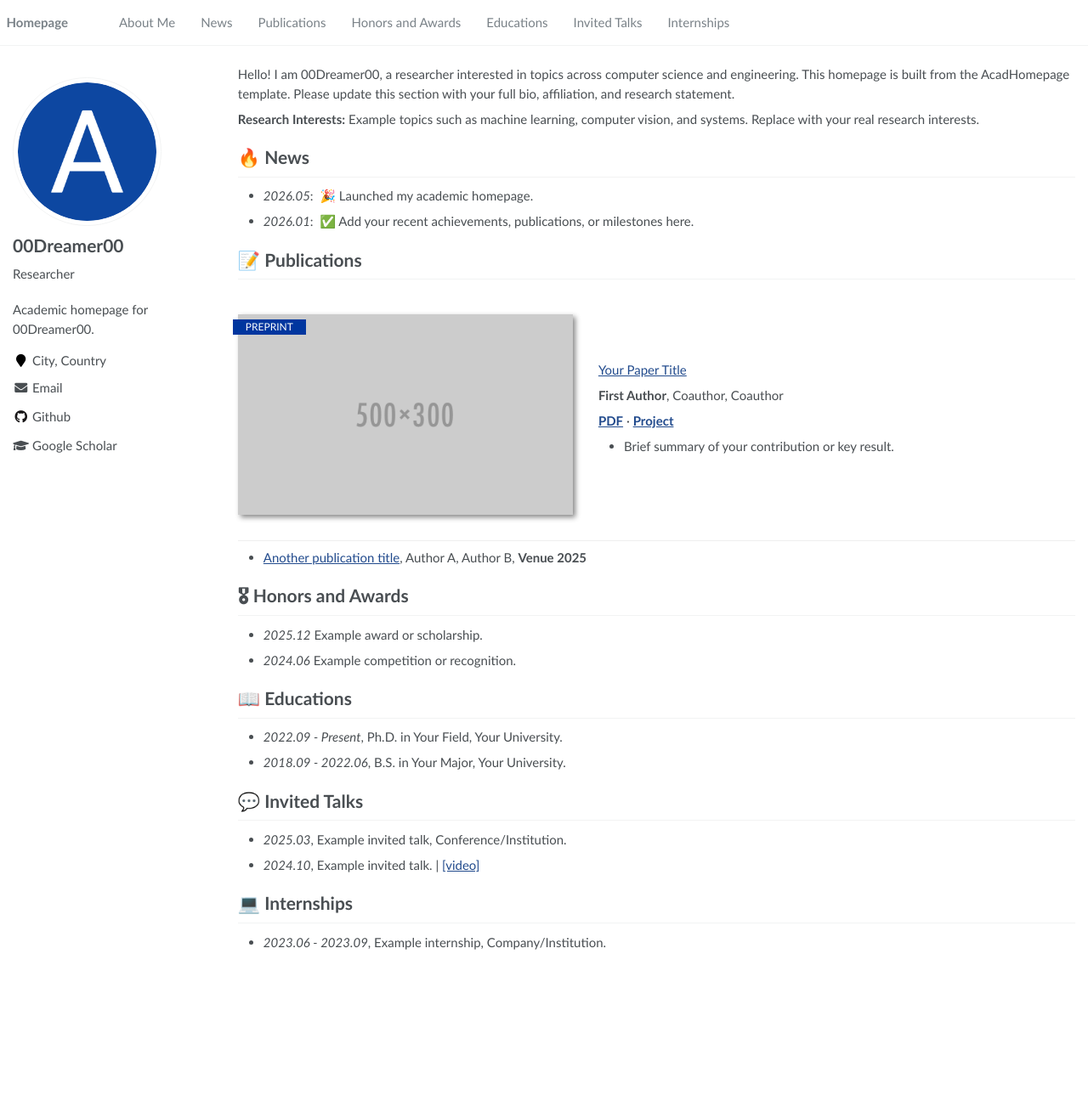
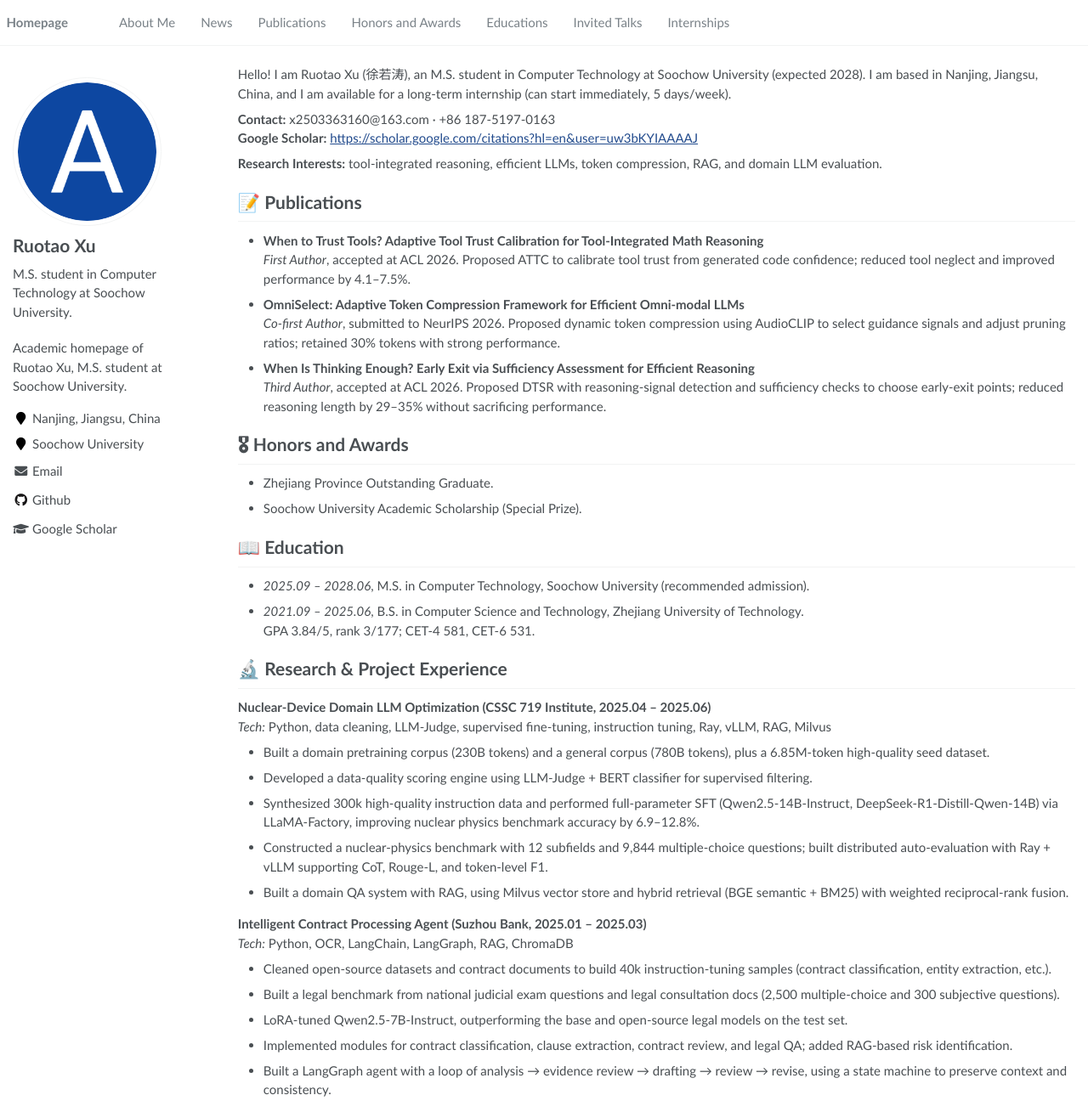
Before and after one commit to 00Dreamer00/00Dreamer00.github.io, a Jekyll site: the page built from _pages/about.md, in a window 1280 px wide and 1309 px high. Shown: the whole window at 85% size. Built offline with Jekyll 4.4.1, drawn with Linux system fonts in a browser that asks for light colours.

Commit message:
Update homepage content and metadata
Agent-Logs-Url: https://github.com/00Dreamer00/00Dreamer00.github.io/sessions/a44c4a41-d915-4231-b5ef-cac715602419

Co-authored-by: 00Dreamer00 <115709005+00Dreamer00@users.noreply.github.com>

```diff
--- a/_config.yml
+++ b/_config.yml
@@ -6,8 +6,8 @@
 # `jekyll serve`. If you change this file, please restart the server process.
 
 # Site Settings
-title                    : "00Dreamer00 | Academic Homepage"
-description              : "Academic homepage for 00Dreamer00."
+title                    : "Ruotao Xu | Academic Homepage"
+description              : "Academic homepage of Ruotao Xu, M.S. student at Soochow University."
 repository               : "00Dreamer00/00Dreamer00.github.io"
 google_scholar_stats_use_cdn : true
 
@@ -21,14 +21,14 @@ baidu_site_verification  :  # get baidu_site_verification from https://ziyuan.ba
 
 # Site Author
 author:
-  name             : "00Dreamer00"
+  name             : "Ruotao Xu"
   avatar           : "images/android-chrome-512x512.png"
-  bio              : "Researcher"
-  location         : "City, Country"
-  employer         :
+  bio              : "M.S. student in Computer Technology at Soochow University."
+  location         : "Nanjing, Jiangsu, China"
+  employer         : "Soochow University"
   pubmed           :
-  googlescholar    : "https://scholar.google.com/citations?user=YOUR_GOOGLE_SCHOLAR_ID"
-  email            : "your.email@example.com"
+  googlescholar    : "https://scholar.google.com/citations?hl=en&user=uw3bKYIAAAAJ&view_op=list_works&gmla=AIqSsVtpRSzI2qaXy6ek77P-5yH8AL2ePwajUzQEqQ5NSS-N04Qw5h3NaIiJCVAYR-rWq8PMpwizgMkXwANEERuz"
+  email            : "x2503363160@163.com"
   researchgate     :  # e.g., "https://www.researchgate.net/profile/yourprofile"
   uri              :
   bitbucket        :
--- a/_pages/about.md
+++ b/_pages/about.md
@@ -17,42 +17,44 @@ redirect_from:
 
 <span class='anchor' id='about-me'></span>
 
-Hello! I am 00Dreamer00, a researcher interested in topics across computer science and engineering. This homepage is built from the AcadHomepage template. Please update this section with your full bio, affiliation, and research statement.
+Hello! I am Ruotao Xu (徐若涛), an M.S. student in Computer Technology at Soochow University (expected 2028). I am based in Nanjing, Jiangsu, China, and I am available for a long-term internship (can start immediately, 5 days/week).
 
-**Research Interests:** Example topics such as machine learning, computer vision, and systems. Replace with your real research interests.
+**Contact:** x2503363160@163.com · +86 187-5197-0163
+**Google Scholar:** [https://scholar.google.com/citations?hl=en&user=uw3bKYIAAAAJ](https://scholar.google.com/citations?hl=en&user=uw3bKYIAAAAJ&view_op=list_works&gmla=AIqSsVtpRSzI2qaXy6ek77P-5yH8AL2ePwajUzQEqQ5NSS-N04Qw5h3NaIiJCVAYR-rWq8PMpwizgMkXwANEERuz)
 
-
-# 🔥 News
-- *2026.05*: &nbsp;🎉 Launched my academic homepage.
-- *2026.01*: &nbsp;✅ Add your recent achievements, publications, or milestones here.
+**Research Interests:** tool-integrated reasoning, efficient LLMs, token compression, RAG, and domain LLM evaluation.
 
 # 📝 Publications
-
-<div class='paper-box'><div class='paper-box-image'><div><div class="badge">PREPRINT</div><img src='images/500x300.png' alt="sym" width="100%"></div></div>
-<div class='paper-box-text' markdown="1">
-
-[Your Paper Title](#)
-
-**First Author**, Coauthor, Coauthor
-
-[**PDF**](#) · [**Project**](#)
-- Brief summary of your contribution or key result.
-</div>
-</div>
-
-- [Another publication title](#), Author A, Author B, **Venue 2025**
+- **When to Trust Tools? Adaptive Tool Trust Calibration for Tool-Integrated Math Reasoning**
+  *First Author*, accepted at ACL 2026. Proposed ATTC to calibrate tool trust from generated code confidence; reduced tool neglect and improved performance by 4.1–7.5%.
+- **OmniSelect: Adaptive Token Compression Framework for Efficient Omni-modal LLMs**
+  *Co-first Author*, submitted to NeurIPS 2026. Proposed dynamic token compression using AudioCLIP to select guidance signals and adjust pruning ratios; retained 30% tokens with strong performance.
+- **When Is Thinking Enough? Early Exit via Sufficiency Assessment for Efficient Reasoning**
+  *Third Author*, accepted at ACL 2026. Proposed DTSR with reasoning-signal detection and sufficiency checks to choose early-exit points; reduced reasoning length by 29–35% without sacrificing performance.
 
 # 🎖 Honors and Awards
-- *2025.12* Example award or scholarship.
-- *2024.06* Example competition or recognition.
+- Zhejiang Province Outstanding Graduate.
+- Soochow University Academic Scholarship (Special Prize).
 
-# 📖 Educations
-- *2022.09 - Present*, Ph.D. in Your Field, Your University.
-- *2018.09 - 2022.06*, B.S. in Your Major, Your University.
+# 📖 Education
+- *2025.09 – 2028.06*, M.S. in Computer Technology, Soochow University (recommended admission).
+- *2021.09 – 2025.06*, B.S. in Computer Science and Technology, Zhejiang University of Technology.
+  GPA 3.84/5, rank 3/177; CET-4 581, CET-6 531.
 
-# 💬 Invited Talks
-- *2025.03*, Example invited talk, Conference/Institution.
-- *2024.10*, Example invited talk.  \| [\[video\]](#)
+# 🔬 Research & Project Experience
 
-# 💻 Internships
-- *2023.06 - 2023.09*, Example internship, Company/Institution.
+**Nuclear-Device Domain LLM Optimization (CSSC 719 Institute, 2025.04 – 2025.06)**
+*Tech:* Python, data cleaning, LLM-Judge, supervised fine-tuning, instruction tuning, Ray, vLLM, RAG, Milvus
+- Built a domain pretraining corpus (230B tokens) and a general corpus (780B tokens), plus a 6.85M-token high-quality seed dataset.
+- Developed a data-quality scoring engine using LLM-Judge + BERT classifier for supervised filtering.
+- Synthesized 300k high-quality instruction data and performed full-parameter SFT (Qwen2.5-14B-Instruct, DeepSeek-R1-Distill-Qwen-14B) via LLaMA-Factory, improving nuclear physics benchmark accuracy by 6.9–12.8%.
+- Constructed a nuclear-physics benchmark with 12 subfields and 9,844 multiple-choice questions; built distributed auto-evaluation with Ray + vLLM supporting CoT, Rouge-L, and token-level F1.
+- Built a domain QA system with RAG, using Milvus vector store and hybrid retrieval (BGE semantic + BM25) with weighted reciprocal-rank fusion.
+
+**Intelligent Contract Processing Agent (Suzhou Bank, 2025.01 – 2025.03)**
+*Tech:* Python, OCR, LangChain, LangGraph, RAG, ChromaDB
+- Cleaned open-source datasets and contract documents to build 40k instruction-tuning samples (contract classification, entity extraction, etc.).
+- Built a legal benchmark from national judicial exam questions and legal consultation docs (2,500 multiple-choice and 300 subjective questions).
+- LoRA-tuned Qwen2.5-7B-Instruct, outperforming the base and open-source legal models on the test set.
+- Implemented modules for contract classification, clause extraction, contract review, and legal QA; added RAG-based risk identification.
+- Built a LangGraph agent with a loop of analysis → evidence review → drafting → review → revise, using a state machine to preserve context and consistency.
```
